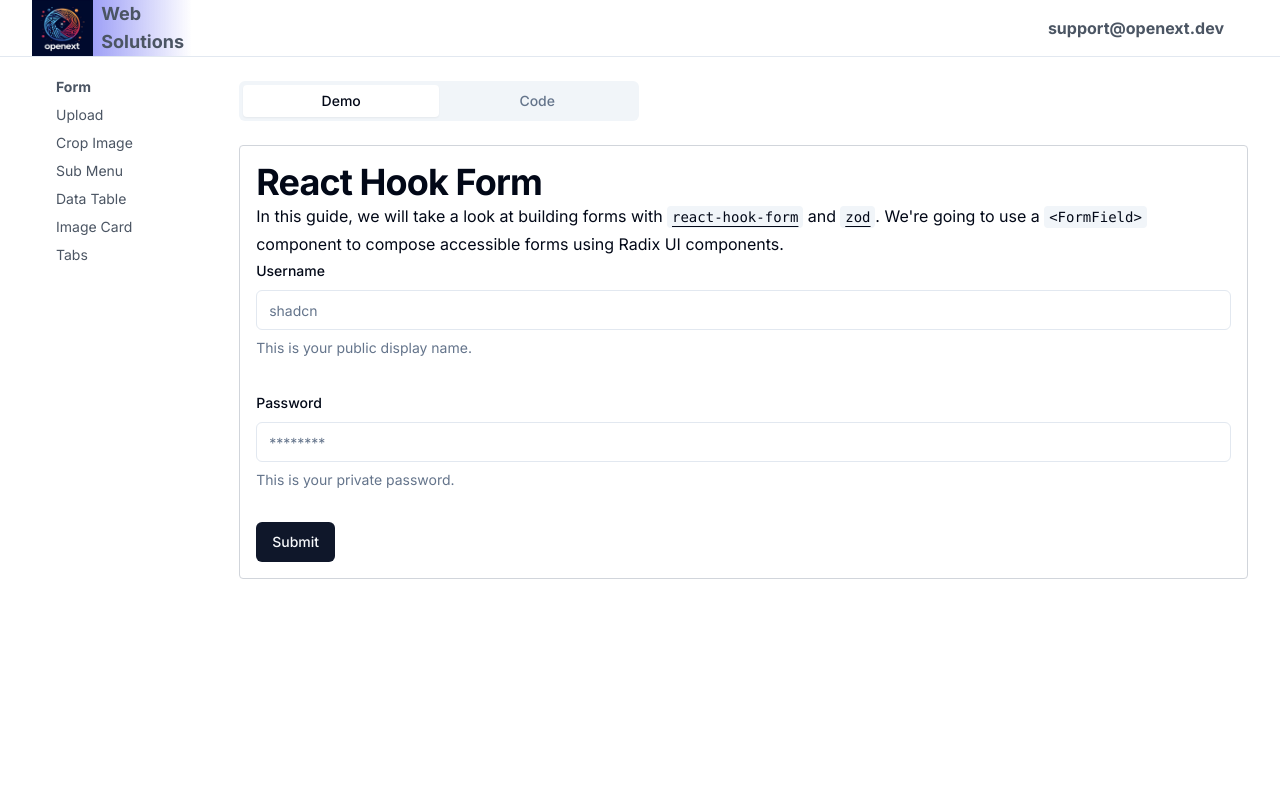
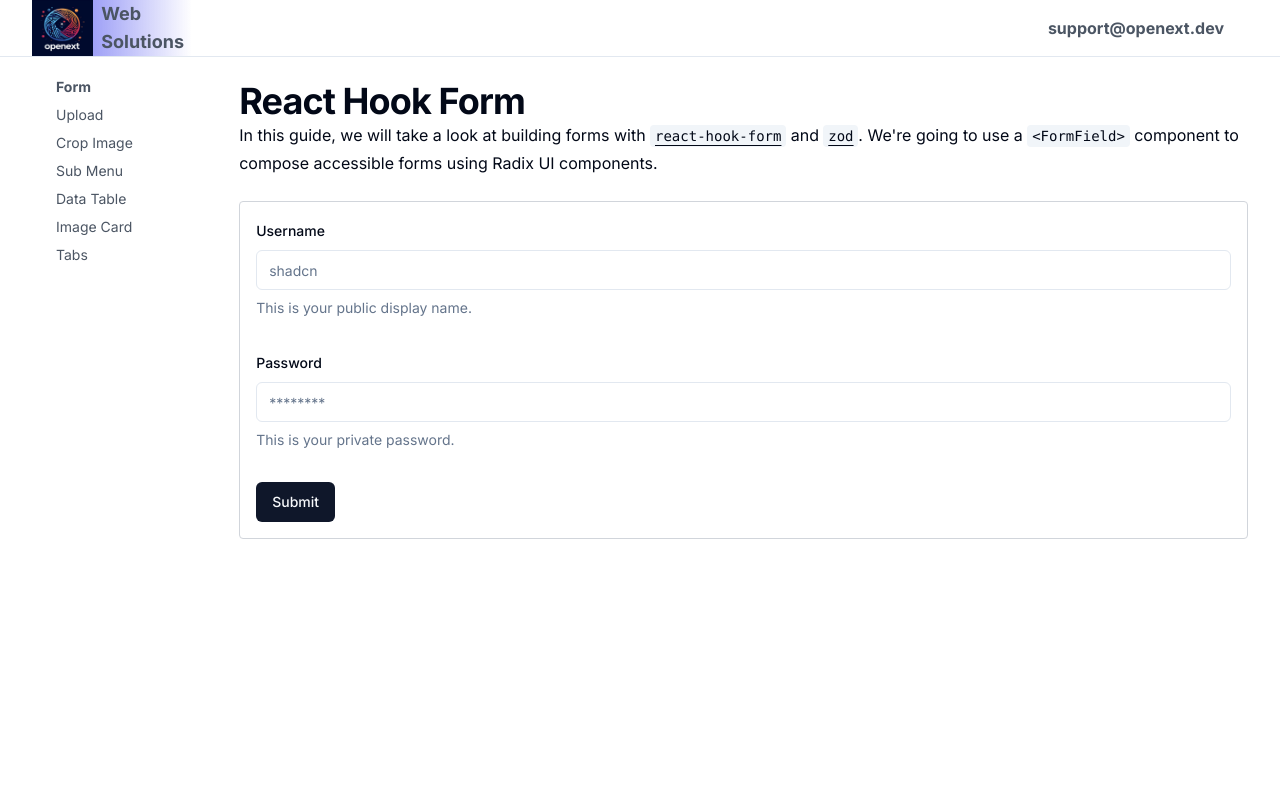
Before and after one commit to OpenExt-Labs/admin-panel-kit, a Next.js app: page /form in a window 1280 px wide. Shown: the top 800 px of the page. Built offline with nearby package versions, Linux system fonts and the light colour scheme.

Commit message:
update ui

```diff
--- a/src/app/form/page.tsx
+++ b/src/app/form/page.tsx
@@ -40,6 +40,7 @@ export default function FormValidation() {
 
   return (
     <div>
+      <div className='mb-6'>
         <h1 className="scroll-m-20 text-4xl font-bold tracking-tight">
           React Hook Form
         </h1>
@@ -68,7 +69,8 @@ export default function FormValidation() {
           </code>{" "}
           component to compose accessible forms using Radix UI components.
         </p>
-
+      </div>
+      <div className='rounded border border-gray-300 p-4 mb-6'>
         <Form {...form}>
           <form onSubmit={form.handleSubmit(onSubmit)} className="space-y-8">
             <FormField
@@ -106,6 +108,7 @@ export default function FormValidation() {
             <Button type="submit">Submit</Button>
           </form>
         </Form>
+      </div>
       {data && (
         <div>
           <h2>Form Data</h2>
--- a/src/components/common/nav-bar.tsx
+++ b/src/components/common/nav-bar.tsx
@@ -87,6 +87,11 @@ export default function Navbar({ children }: any) {
             }
           </div>
           <div className='py-6 mx-auto w-full min-w-0 min-h-screen rounded-md'>
+            <div className='bg-whitep-4'>
+              {children}
+            </div>
+          </div>
+          {/* <div className='py-6 mx-auto w-full min-w-0 min-h-screen rounded-md'>
             <Tabs defaultValue="demo" className="w-full">
               <TabsList className="grid grid-cols-2 w-[400px]">
                 <TabsTrigger value="demo">Demo</TabsTrigger>
@@ -109,7 +114,7 @@ export default function Navbar({ children }: any) {
                 </TabsContent>
               </div>
             </Tabs>
-          </div>
+          </div> */}
         </div>
       </div>
     </React.Fragment >
```
Lines whose indentation alone changed are shown as unchanged.
